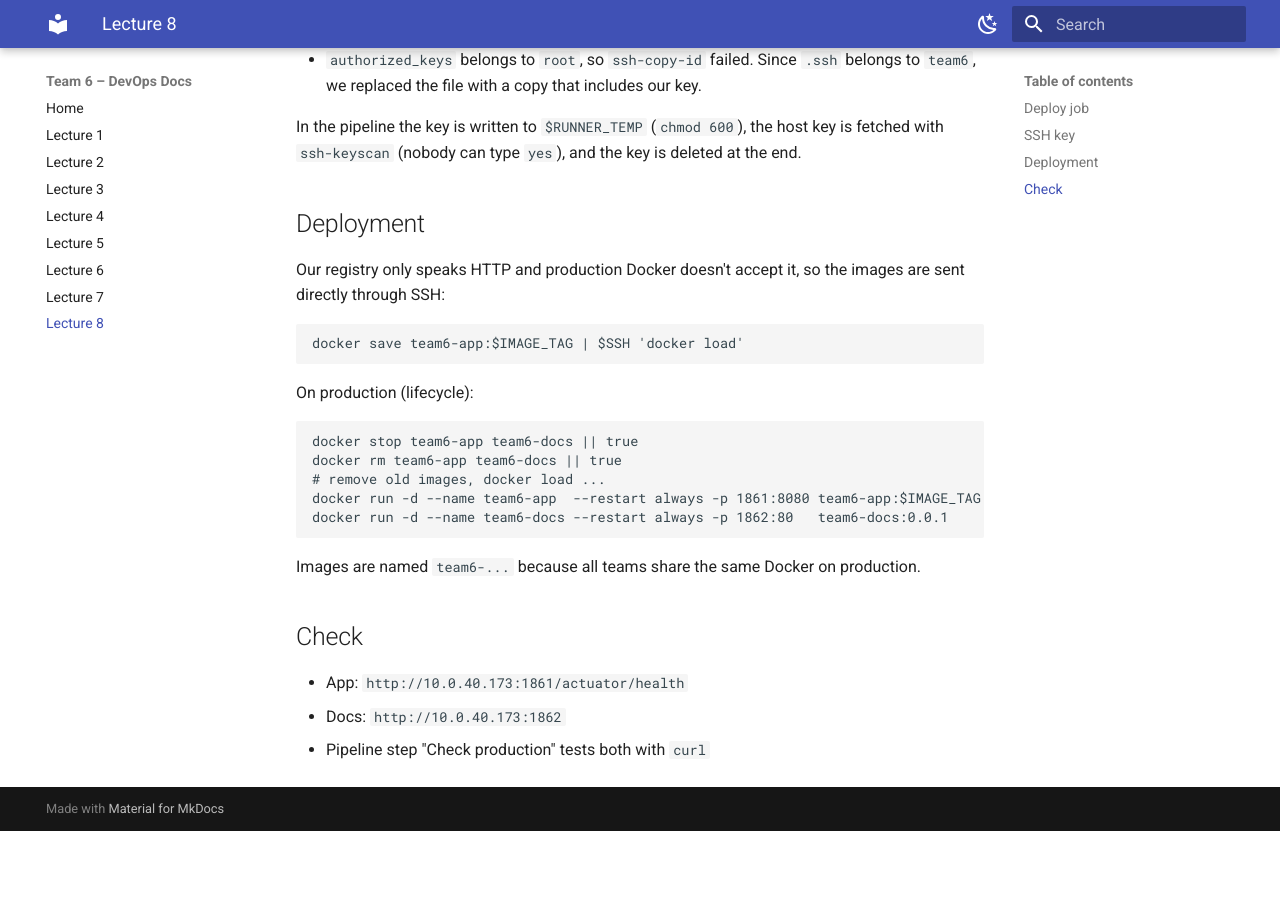
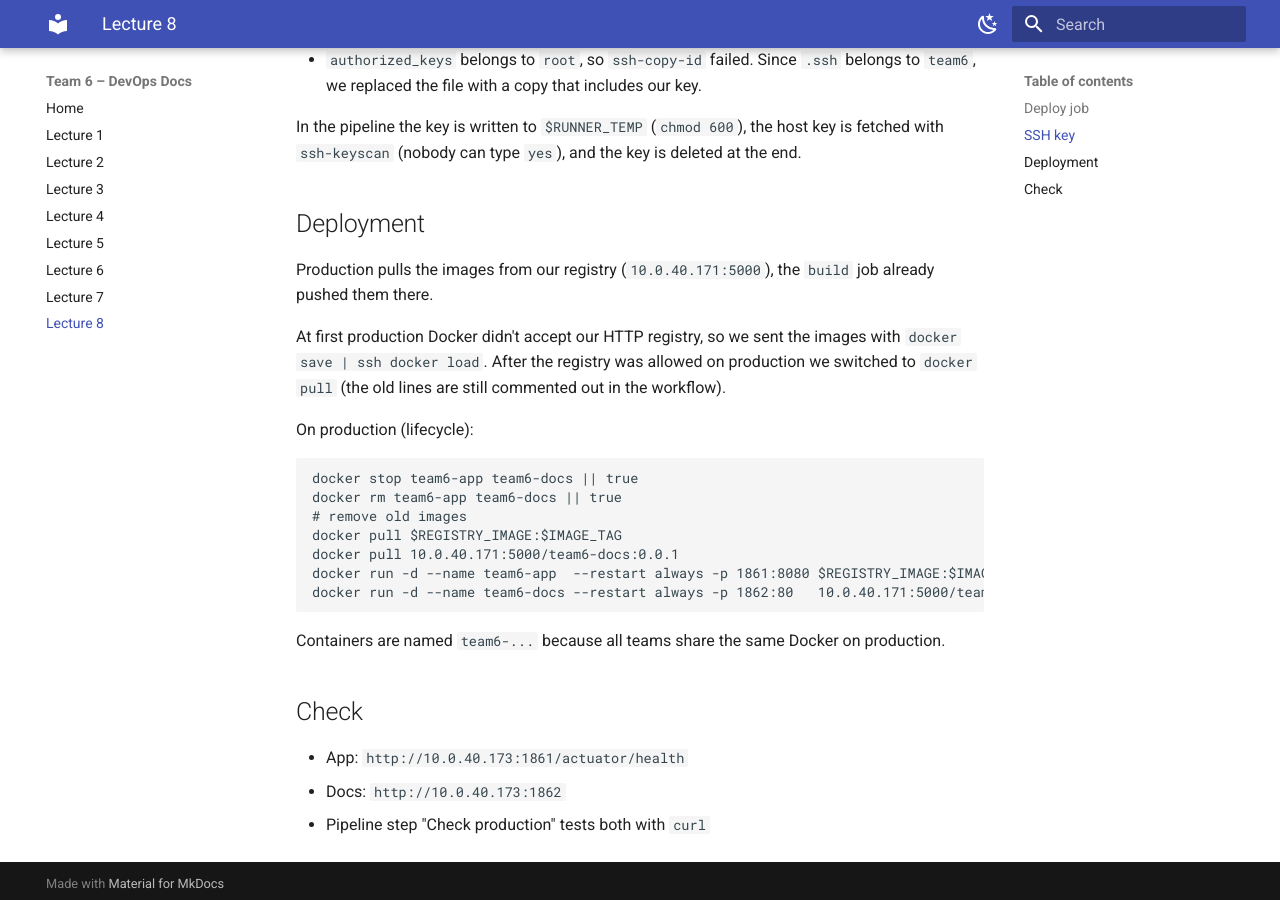
Before and after one commit to bega57/DevOps2026, an MkDocs documentation site: the page built from docs/lecture8.md, in a window 1280 px wide and 900 px high, scrolled down 540 px. Built offline with MkDocs 1.6.1 and Material for MkDocs 9.7.7, drawn with Linux system fonts in a browser that asks for light colours; before the commit the page ends 1371 px from its top, so only the background shows below that.

Commit message:
Deploy: pull images from registry instead of docker save/load

````diff
--- a/docs/lecture8.md
+++ b/docs/lecture8.md
@@ -20,23 +20,23 @@ In the pipeline the key is written to `$RUNNER_TEMP` (`chmod 600`), the host key
 
 ## Deployment
 
-Our registry only speaks HTTP and production Docker doesn't accept it, so the images are sent directly through SSH:
+Production pulls the images from our registry (`10.0.40.171:5000`), the `build` job already pushed them there.
 
-```bash
-docker save team6-app:$IMAGE_TAG | $SSH 'docker load'
-```
+At first production Docker didn't accept our HTTP registry, so we sent the images with `docker save | ssh docker load`. After the registry was allowed on production we switched to `docker pull` (the old lines are still commented out in the workflow).
 
 On production (lifecycle):
 
 ```bash
 docker stop team6-app team6-docs || true
 docker rm team6-app team6-docs || true
-# remove old images, docker load ...
-docker run -d --name team6-app  --restart always -p 1861:8080 team6-app:$IMAGE_TAG
-docker run -d --name team6-docs --restart always -p 1862:80   team6-docs:0.0.1
+# remove old images
+docker pull $REGISTRY_IMAGE:$IMAGE_TAG
+docker pull 10.0.40.171:5000/team6-docs:0.0.1
+docker run -d --name team6-app  --restart always -p 1861:8080 $REGISTRY_IMAGE:$IMAGE_TAG
+docker run -d --name team6-docs --restart always -p 1862:80   10.0.40.171:5000/team6-docs:0.0.1
 ```
 
-Images are named `team6-...` because all teams share the same Docker on production.
+Containers are named `team6-...` because all teams share the same Docker on production.
 
 ## Check
 
````
Also changed, not shown: 1 other file.
